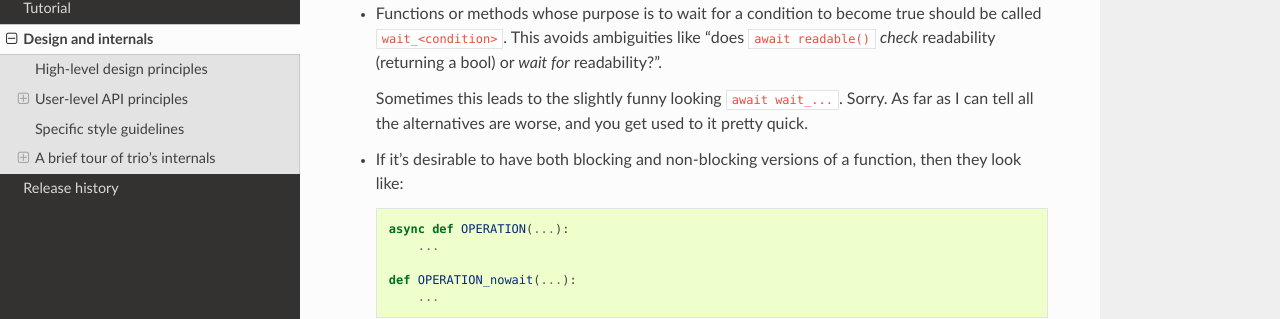
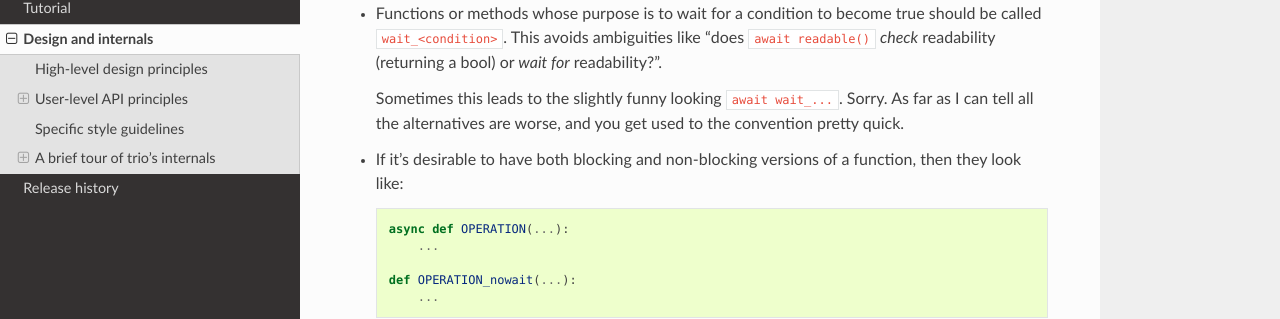
Before and after one commit to GangCheng0619/trio-py-app, a Sphinx documentation site: the page built from docs/source/design.rst, in a window 1280 px wide and 900 px high, scrolled down 6582 px. Shown: the part 169-488 px from the top of the window. Built offline with Sphinx 7.4.7 and the Read the Docs theme 2.0.0, drawn with Linux system fonts in a browser that asks for light colours; pages that are not in the unit, such as notebooks, are missing from menus; the version number is read from the project's files by our own code.

Commit message:
Remove an "it"

```diff
--- a/docs/source/design.rst
+++ b/docs/source/design.rst
@@ -396,7 +396,7 @@ Specific style guidelines
 
   Sometimes this leads to the slightly funny looking ``await
   wait_...``. Sorry. As far as I can tell all the alternatives are
-  worse, and you get used to it pretty quick.
+  worse, and you get used to the convention pretty quick.
 
 * If it's desirable to have both blocking and non-blocking versions of
   a function, then they look like::
```
